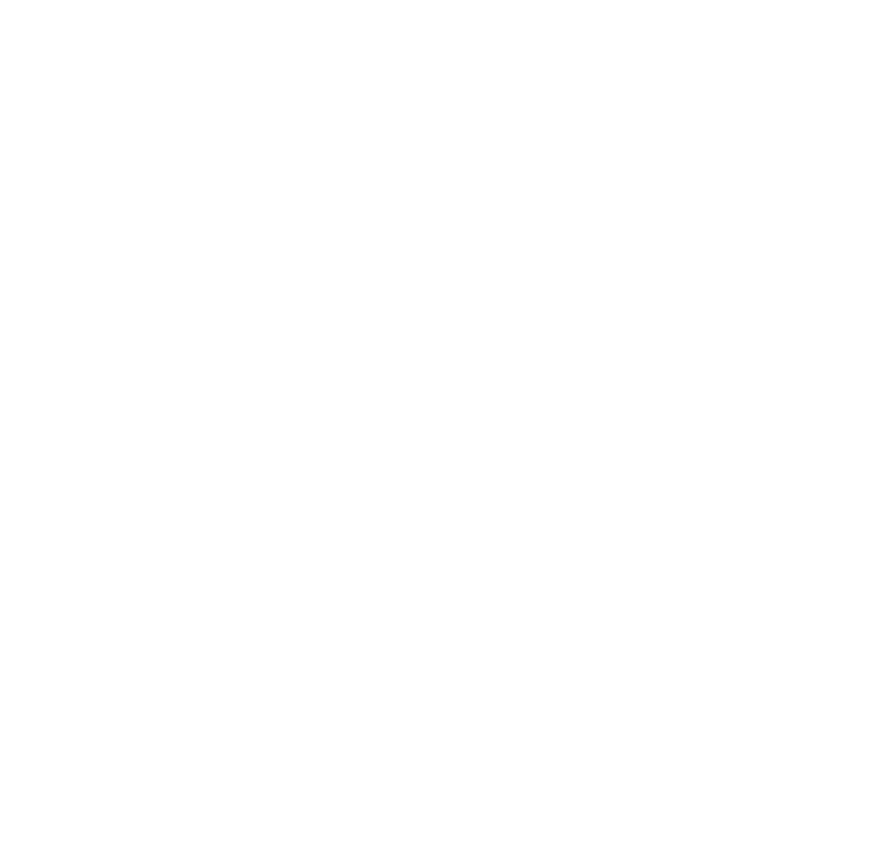
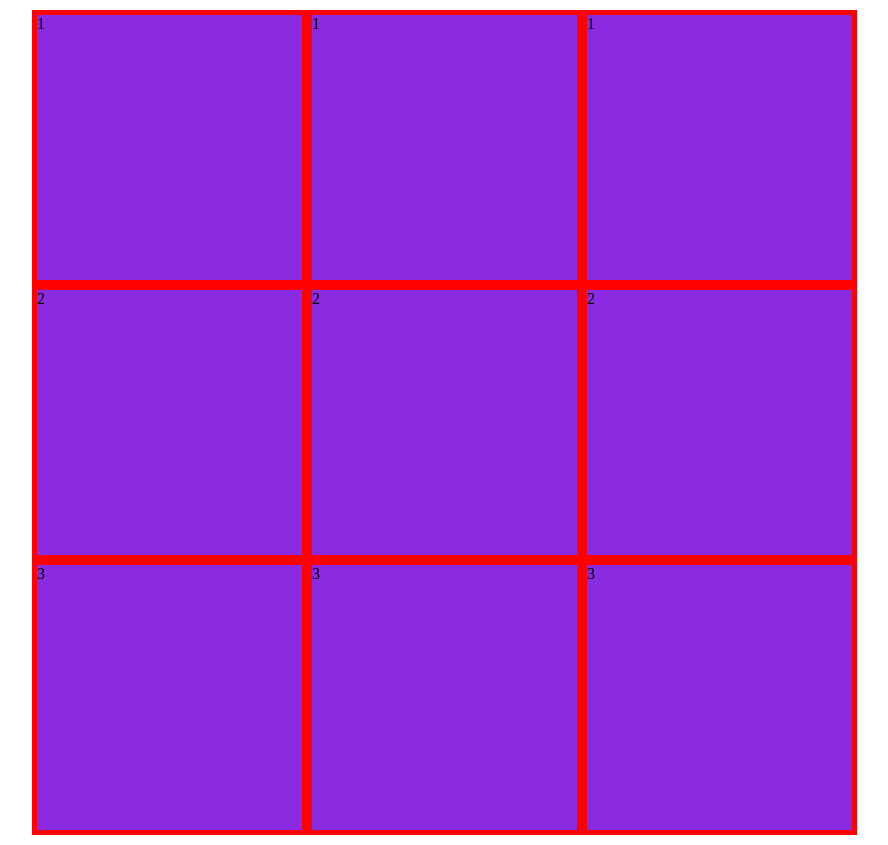
Before and after one commit to VascoMacedo/Tic-Tac-Toe-Odin-Project, a plain HTML site: page index.html in a window 1280 px wide. Shown: the whole page, without its empty margins (288-1176 px from the left). Before the commit the page ends 800 px from the top, so only its background shows below. Drawn offline with Linux system fonts and the light colour scheme.

Commit message:
Added Divs To Make The Board

```diff
--- a/index.css
+++ b/index.css
@@ -0,0 +1,18 @@
+body{
+  margin: auto;
+  width: 50%;
+  /*border: 3px solid green;*/
+  padding: 10px;
+}
+
+.container {
+  display: grid;
+  grid-template-columns: 275px 275px 275px;
+  grid-template-rows: 275px 275px 275px;
+}
+
+
+.container div {
+  background-color: blueviolet;
+  border: 5px solid red;
+}
--- a/index.html
+++ b/index.html
@@ -7,6 +7,18 @@
   <title>INDEX</title>
 </head>
 <body>
+  <div class="container">
+    <div>1</div>
+    <div>1</div>
+    <div>1</div>
 
+    <div>2</div>
+    <div>2</div>
+    <div>2</div>
+
+    <div>3</div>
+    <div>3</div>
+    <div>3</div>
+  </div>
 </body>
 </html>
```
